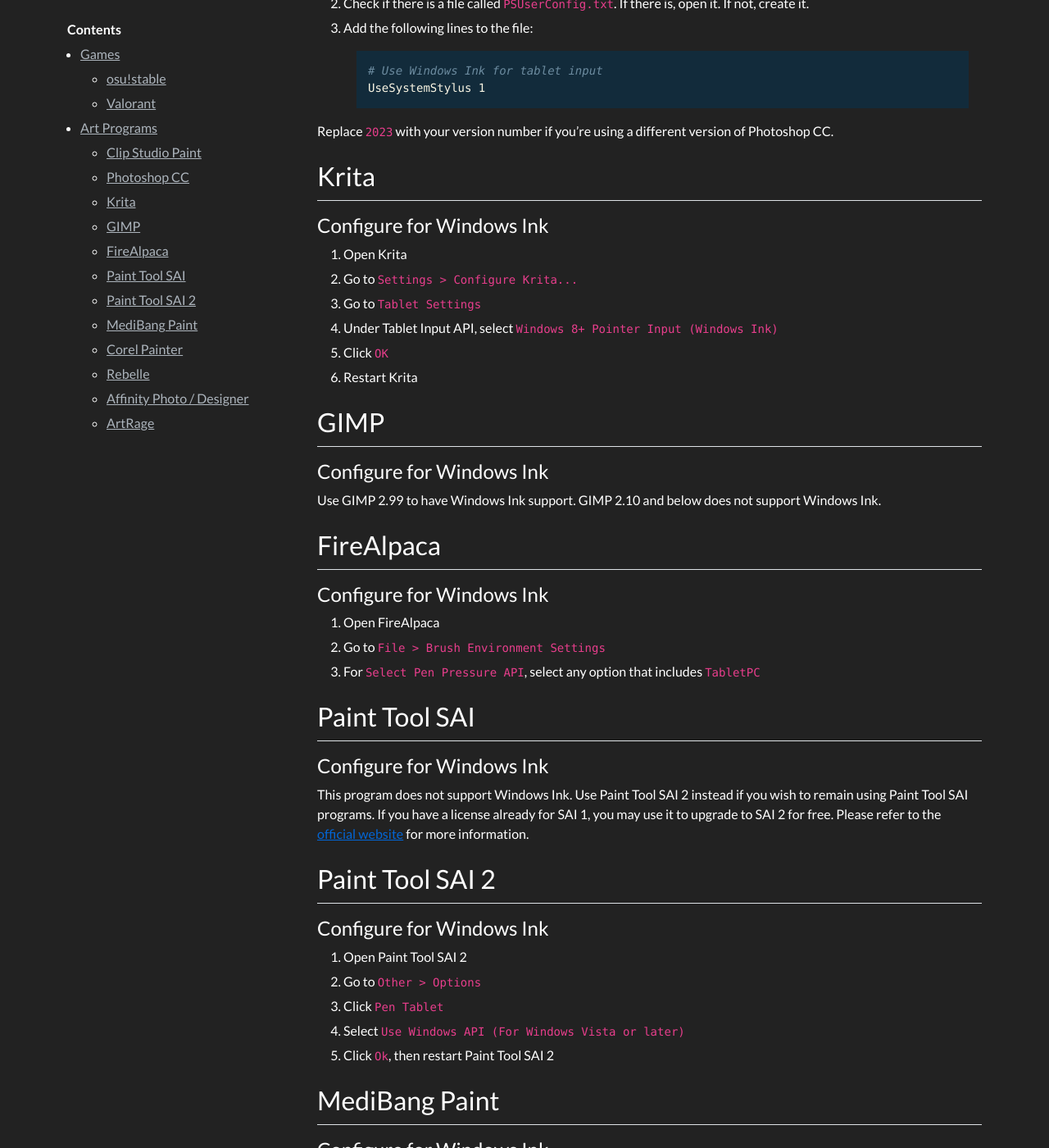
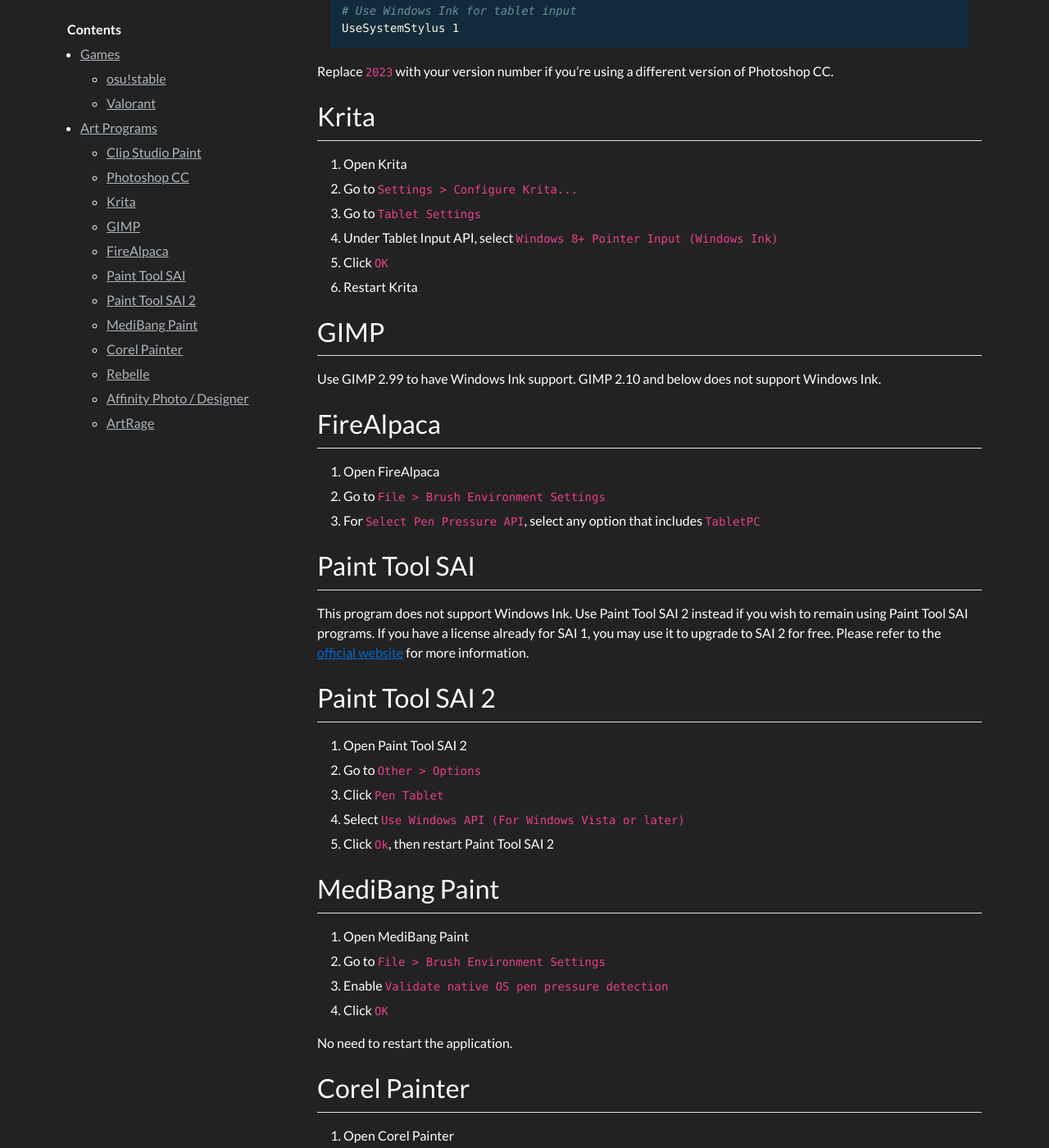
Before and after one commit to OpenTabletDriver/opentabletdriver.github.io, a Jekyll site: the page built from site/_wiki/FAQ/WindowsAppSpecific.md, in a window 1280 px wide and 1400 px high, scrolled down 2113 px. Shown: the whole window at 82% size. Built offline with Jekyll 4.4.1, drawn with Linux system fonts in a browser that asks for light colours; nearby versions of some CDN libraries; comment, search, counter and statistics services are not loaded; some of the changed text lies outside the part shown.

Commit message:
fixup: Remove duplicated headings
Having these makes markdownlint angggggryyyyyy

They can be reintroduced once we figure out how to inherit previous headings anchor id

````diff
--- a/site/_wiki/FAQ/WindowsAppSpecific.md
+++ b/site/_wiki/FAQ/WindowsAppSpecific.md
@@ -54,8 +54,6 @@ Use [Windows Ink](https://github.com/X9VoiD/VoiDPlugins/wiki/WindowsInk) plugin
 
 ### Clip Studio Paint
 
-#### Configure for Windows Ink
-
 Clip Studio Paint should be using Windows Ink by default. If you are still experiencing lack of pen
 pressure, do the following:
 
@@ -67,13 +65,12 @@ No need to restart the application.
 
 ### Photoshop CC
 
-#### Configure for Windows Ink
-
 If Photoshop CC is not detecting pressure, try the following:
 
 1. Go to `%appdata%\Adobe\Adobe Photoshop 2023\Adobe Photoshop 2023 Settings`
 2. Check if there is a file called `PSUserConfig.txt`. If there is, open it. If not, create it.
 3. Add the following lines to the file:
+
 ```sh
 # Use Windows Ink for tablet input
 UseSystemStylus 1
@@ -82,8 +79,6 @@ UseSystemStylus 1
 Replace `2023` with your version number if you're using a different version of Photoshop CC.
 
 ### Krita
-
-#### Configure for Windows Ink
 
 1. Open Krita
 2. Go to `Settings > Configure Krita...`
@@ -94,21 +89,15 @@ Replace `2023` with your version number if you're using a different version of P
 
 ### GIMP
 
-#### Configure for Windows Ink
-
 Use GIMP 2.99 to have Windows Ink support. GIMP 2.10 and below does not support Windows Ink.
 
 ### FireAlpaca
-
-#### Configure for Windows Ink
 
 1. Open FireAlpaca
 2. Go to `File > Brush Environment Settings`
 3. For `Select Pen Pressure API`, select any option that includes `TabletPC`
 
 ### Paint Tool SAI
-
-#### Configure for Windows Ink
 
 This program does not support Windows Ink. Use Paint Tool SAI 2 instead if you wish to remain using
 Paint Tool SAI programs. If you have a license already for SAI 1, you may use it to upgrade to SAI
@@ -117,8 +106,6 @@ for more information.
 
 ### Paint Tool SAI 2
 
-#### Configure for Windows Ink
-
 1. Open Paint Tool SAI 2
 2. Go to `Other > Options`
 3. Click `Pen Tablet`
@@ -126,8 +113,6 @@ for more information.
 5. Click `Ok`, then restart Paint Tool SAI 2
 
 ### MediBang Paint
-
-#### Configure for Windows Ink
 
 1. Open MediBang Paint
 2. Go to `File > Brush Environment Settings`
@@ -138,16 +123,12 @@ No need to restart the application.
 
 ### Corel Painter
 
-#### Configure for Windows Ink
-
 1. Open Corel Painter
 2. Go to `Edit > Preferences > Tablet...`
 3. Click `RTS-compatible device (Real-Time Stylus)`
 4. Click `OK`, then restart Corel Painter
 
 ### Rebelle
-
-#### Configure for Windows Ink
 
 1. Open Rebelle
 2. Go to `Edit > Preferences`
@@ -157,8 +138,6 @@ No need to restart the application.
 
 ### Affinity Photo / Designer
 
-#### Configure for Windows Ink
-
 1. Open Affinity Photo / Designer
 2. Go to `Edit > Settings`
 3. Click `Tools`
@@ -167,8 +146,6 @@ No need to restart the application.
 
 ### ArtRage
 
-#### Configure for Windows Ink
-
 1. Open ArtRage
 2. Go to `Edit > ArtRage Preferences > Input Device`
 3. Uncheck `Use WinTab`
````
